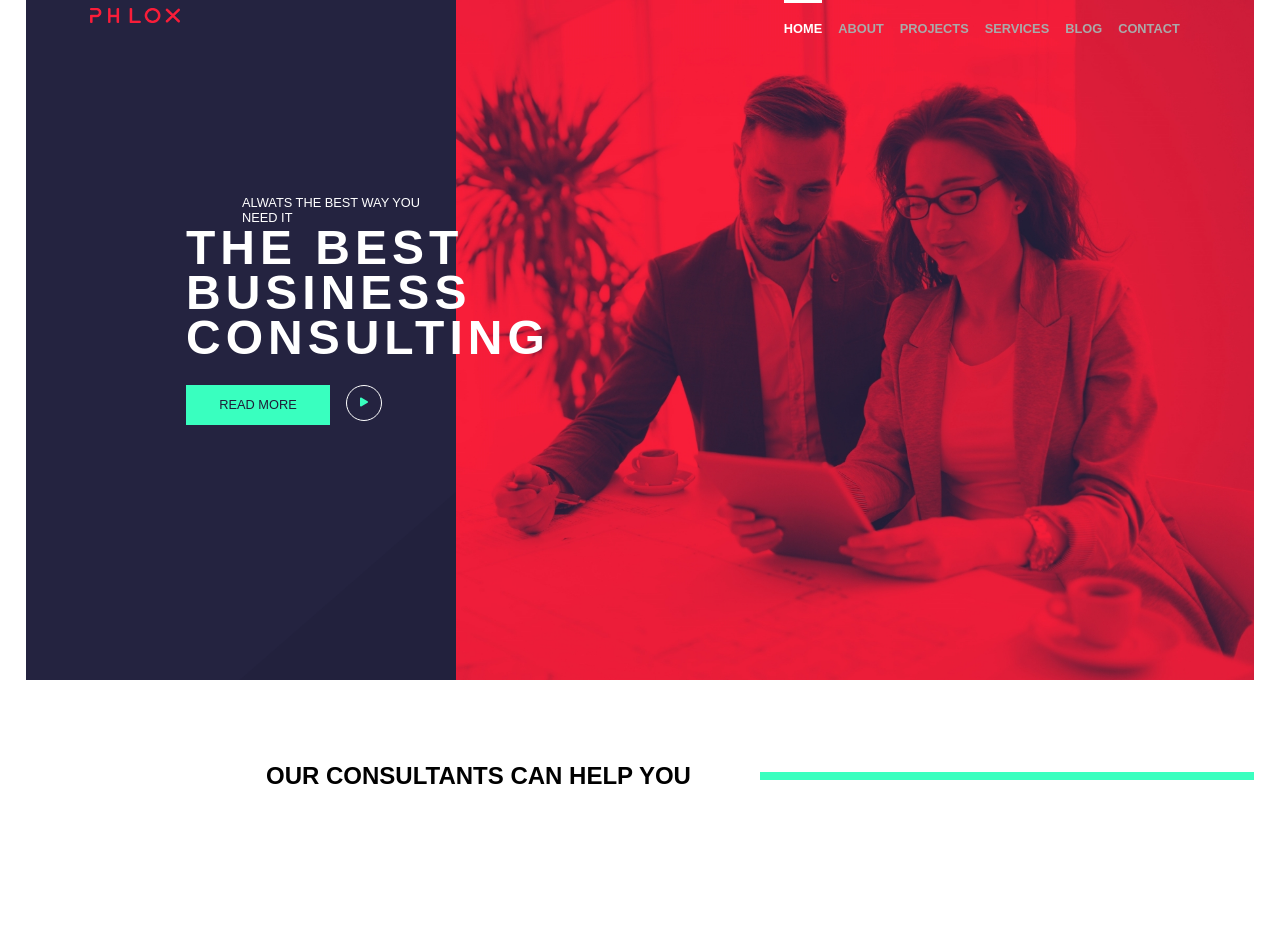
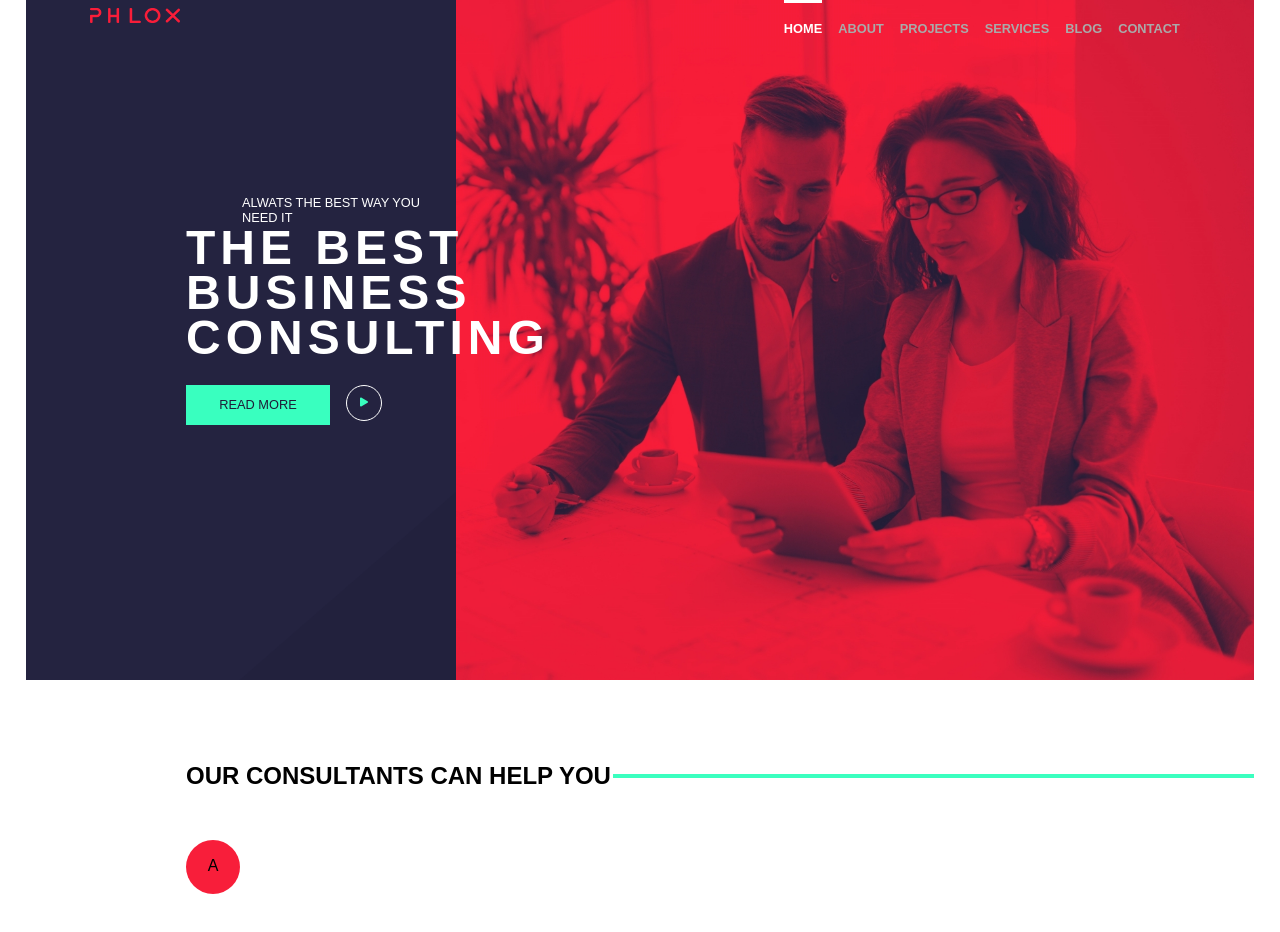
Before and after one commit to SharyMirko/proj-html-vuejs, a Vue app: page / in a window 1280 px wide. Shown: the top 932 px of the page. Built offline with nearby package versions, Linux system fonts and the light colour scheme; a web font is replaced by a local one.

Commit message:
comincio con le icon

```diff
--- a/src/components/ConsultingPh.vue
+++ b/src/components/ConsultingPh.vue
@@ -3,6 +3,14 @@
     <div class="title">
       <h2>OUR CONSULTANTS CAN HELP YOU</h2>
       <hr />
+    </div>
+    <div class="widget-container">
+      <div class="column">
+        <div class="widget-box">
+          <div class="widget-icon">A</div>
+        </div>
+      </div>
+      <div class="column"></div>
     </div>
   </div>
 </template>
@@ -17,10 +25,9 @@ export default {
 .container {
   background-color: #fff;
   height: 480px;
-  display: flex;
+  padding: 5rem 0 0 10rem;
 }
 .title {
-  margin: 5rem auto 0 15rem;
   height: 2rem;
   display: flex;
   align-items: center;
@@ -28,8 +35,23 @@ export default {
   width: 100%;
   hr {
     color: #3affbf;
-    width: 50%;
-    border: 4px solid;
+    width: 60%;
+    border: 2px solid;
   }
 }
+.widget-container {
+  display: flex;
+  .column {
+    margin: 3rem 0;
+  }
+}
+
+.widget-icon {
+  width: 54px;
+  height: 54px;
+  border-radius: 100%;
+  background-color: #f81e3a;
+  text-align: center;
+  line-height: 3.3;
+}
 </style>
```
